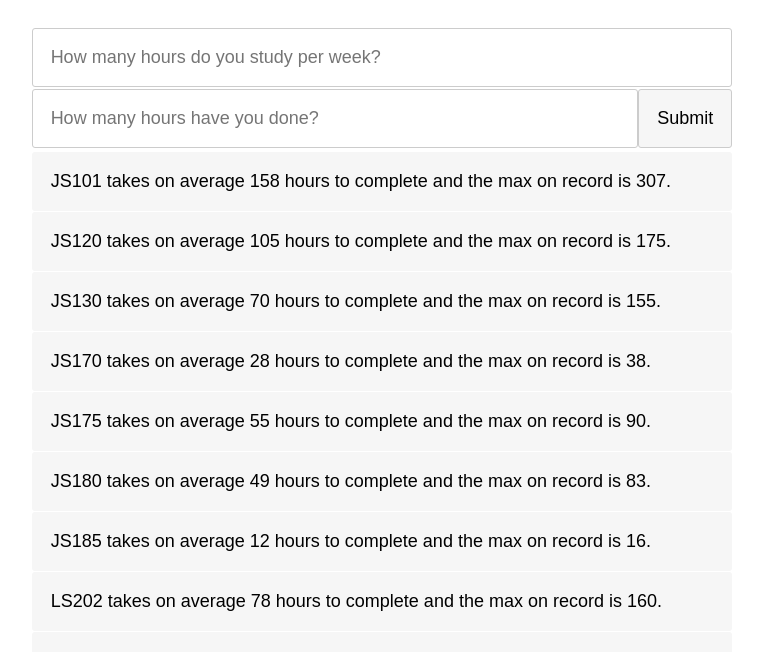
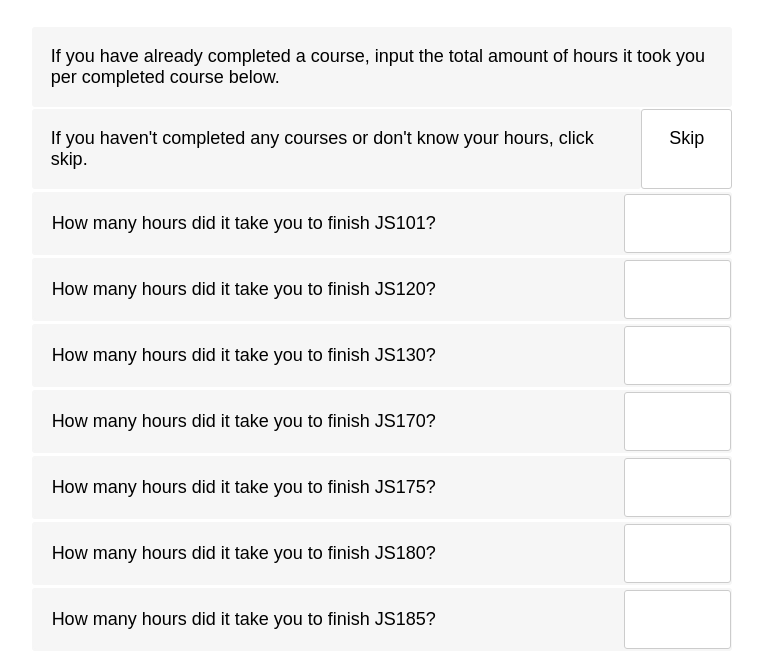
Before and after one commit to eamon0989/LaunchSchoolTimeEstimator, a plain HTML site: page index.html in a window 1280 px wide. Shown: the part 126-778 px from the top of the page, without its empty margins (258-1021 px from the left). Drawn offline with Linux system fonts and the light colour scheme.

Commit message:
added possibility to input hours for each course

```diff
--- a/app.js
+++ b/app.js
@@ -57,6 +57,7 @@ class Hours {
     this.getBackendAverage();
     this.getFrontendAverage();
     this.getMaxTotal();
+    this.addCompletedCoursesQuestionsToDOM();
     this.addCourseListToDOM();
     this.addBackendAverageToDOM();
     this.addFrontendAveragetoDom();
@@ -180,6 +181,40 @@ class Hours {
     let yourAvgEle = new ElementMakerHTML('li', yourAvgText,'list');
     yourAvgEle.appendElementToDOM();
   }
+
+  addCompletedCoursesQuestionsToDOM() {
+    let text = `If you have finished any of these courses, please input how many hours it took you. Otherwise, click the 'view rough average' button below.`;
+
+    let li = new ElementMakerHTML('li', text, 'initialDiv');
+    li.appendElementToDOM();
+    let count = 0;
+    for (let prop in this) {
+      if (this[prop]) {
+        if (this[prop].average) {
+          let text = `How many hours did it take you to finish ${prop}?`;
+          let div = new ElementMakerHTML('div', '', 'questions', `div${count}`, 'flexDiv');
+          div.appendElementToDOM();
+          let liDiv = new ElementMakerHTML('div', '', `div${count}`, `li${count}`, 'smallLi');
+          liDiv.appendElementToDOM();
+          let li = new ElementMakerHTML('div', text, `li${count}`, '', 'innerLi');
+          li.appendElementToDOM();
+          let input = new ElementMakerHTML('input', text, `li${count}`, '', 'smallLiInput');
+          input.appendElementToDOM();
+          count += 1;
+        }
+      }
+    }
+    let text2 = `Click submit when finished.`;
+
+    let div = new ElementMakerHTML('div', '', 'questions', `submitOuterDiv`, 'flexDiv');
+    div.appendElementToDOM();
+    let liDiv = new ElementMakerHTML('div', '', `submitOuterDiv`, `submitInnerDiv`, 'smallLi');
+    liDiv.appendElementToDOM();
+    let li1 = new ElementMakerHTML('div', text2, `submitInnerDiv`, '', 'innerLi');
+    li1.appendElementToDOM();
+    let submitButton = new ElementMakerHTML('div', 'Submit', 'submitOuterDiv', 'js120submitbutton', 'submitbutton');
+    submitButton.appendElementToDOM();
+  }
 }
 
 let launchSchoolHours = new Hours();
@@ -293,6 +328,13 @@ function reloadPage() {
   location.reload();
 }
 
+function skipInput() {
+  document.getElementById('initialDiv').style.display = 'none';
+  document.getElementById('mainbody').style.display = 'block';
+}
+
+document.getElementById('skipButton').addEventListener('click', skipInput);
+
 document.getElementById('submitbutton').addEventListener('click', getUserInput);
 document.getElementById('submitbutton').addEventListener('click', scrollToBottom);
 document.getElementById('submitbutton').addEventListener('click', hideList);
--- a/index.html
+++ b/index.html
@@ -10,6 +10,16 @@
 <body id="body">
   <div id="wrapper">
   <h1>How long it will take you to finish JS core?</h1>
+
+    <div id="initialDiv">
+      <ul id="questions">
+        <li>If you have already completed a course, input the total amount of hours it took you per completed course below.</li>
+        <div id="yesnodiv"><li id="flex">If you haven't completed any courses or don't know your hours, click skip.</li><div class="yesnosubmitbutton" id="skipButton">Skip</div></div>
+        <!-- <div id="yesnodiv"><li id="flex">If yes, do you know how many hours it took you?  </li>  <div class="yesnosubmitbutton" id="js109yes">Yes</div><div class="yesnosubmitbutton" id="js109no">No</div>
+      </div>
+        <li>Otherwise, I can show you the average time that it takes.</li> -->
+      </ul>
+    </div>
 
   <div id="mainbody">
     <div>
--- a/style.css
+++ b/style.css
@@ -43,6 +43,10 @@ body {
   grid-template-columns: 1fr min(70ch, calc(100% - 16px)) 1fr;
 }
 
+#mainbody {
+  display: none;
+}
+
 #wrapper {
   grid-column: 2;
 }
@@ -55,6 +59,77 @@ body {
 #numberInput {
   padding: 1rem 1rem;
   box-sizing: border-box;
+}
+
+#yesnodiv {
+  display: flex;
+  flex-direction: row;
+  /* margin: 0px; */
+  /* padding: 1rem 1rem; */
+  /* flex-grow: 2; */
+  outline: none;
+  border-radius: 3px;
+  /* border: 1px solid #ccc; */
+  /* width: 100%; */
+}
+
+#flex {
+  display: flex;
+  /* padding: rem; */
+}
+
+#js109yes {
+  margin-left: 2px;
+}
+
+.yesnosubmitbutton {
+  display: flex;
+  border-radius: 3px;
+  outline: none;
+  border: 1px solid #ccc;
+  /* background-color: #f6f6f6; */
+  cursor: pointer;
+  /* width: 15%; */
+  padding: 1rem 1.5rem;
+  /* margin: 1px; */
+}
+
+.smallLi {
+  grid-column: 2;
+  list-style-type: none;
+  padding: 0rem;
+  background-color: #f6f6f6;
+  border: solid 1px transparent;
+  overflow: hidden;
+  border-radius: 3px;
+  flex-grow: 2;
+}
+
+.innerLi {
+  grid-column: 2;
+  list-style-type: none;
+  padding: 1rem;
+  background-color: #f6f6f6;
+  border: solid 1px transparent;
+  overflow: hidden;
+  border-radius: 3px;
+  flex-grow: 2;
+  width: 80%;
+}
+
+.flexDiv {
+  display: flex;
+  flex-direction: row;
+}
+
+.smallLiInput {
+  display: flex;
+  width: 10%;
+
+}
+
+.smallLi {
+  display: flex;
 }
 
 h1 {
```
